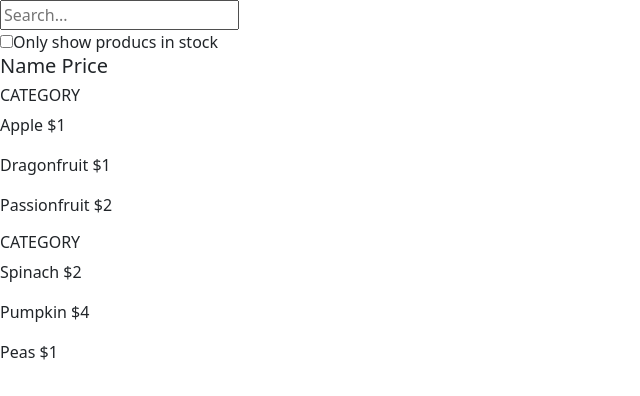
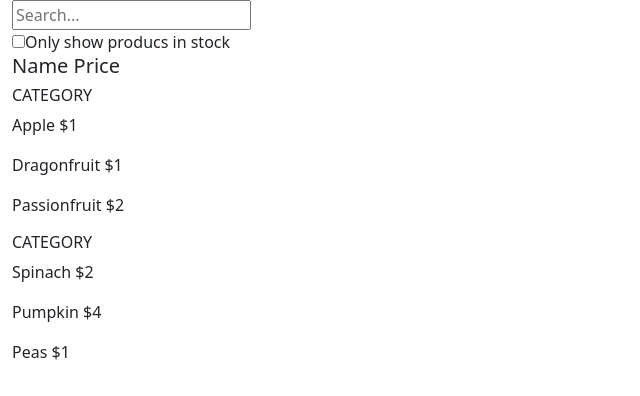
Before and after one commit to map-soriano/react-product-table, a React (Vite) app: page / in a window 1280 px wide. Shown: the top 396 px of the page, without its empty margins (0-640 px from the left). Built offline with nearby package versions, Linux system fonts and the light colour scheme.

Commit message:
Wrap App in div to add container-fluid class

```diff
--- a/src/main.tsx
+++ b/src/main.tsx
@@ -5,6 +5,8 @@ import "bootstrap/dist/css/bootstrap.css";
 
 ReactDOM.createRoot(document.getElementById("root")!).render(
   <React.StrictMode>
-    <App />
+    <div className="container-fluid">
+      <App />
+    </div>
   </React.StrictMode>
 );
```
